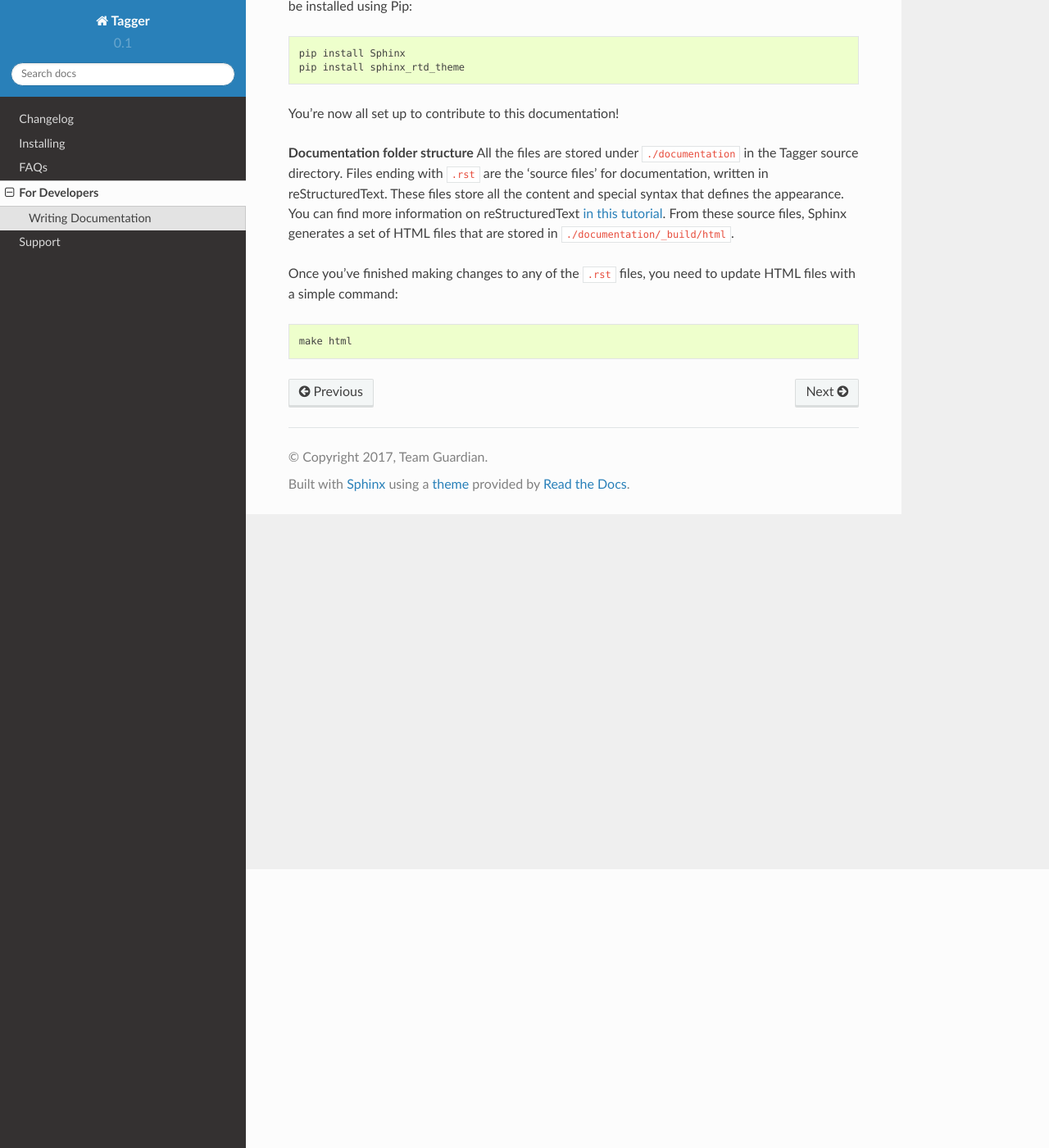
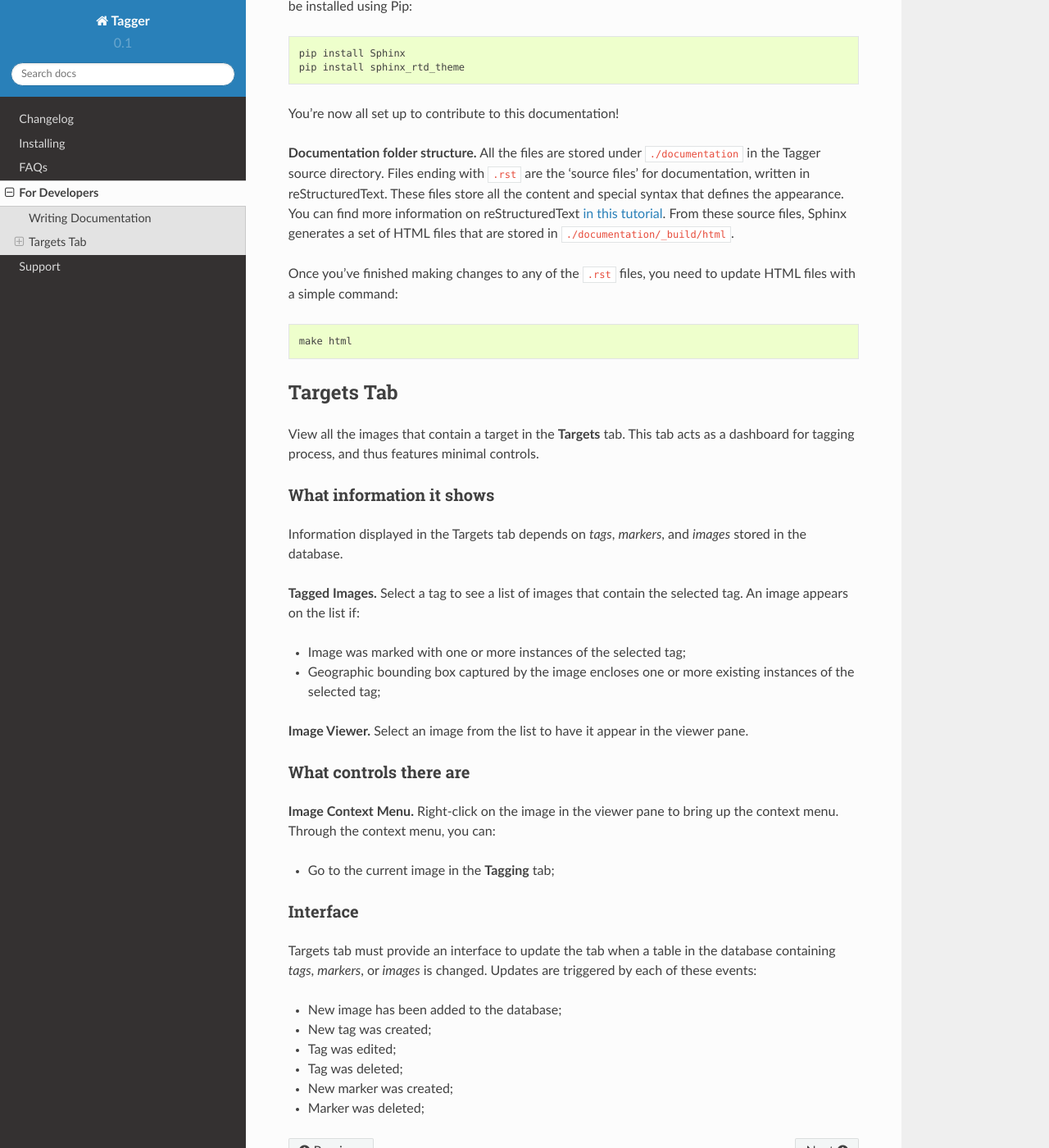
Before and after one commit to Team-Guardian/tagger, a Sphinx documentation site: the page built from documentation/for_developers.rst, in a window 1280 px wide and 1400 px high, scrolled down 340 px. Shown: the whole window at 82% size. Built offline with Sphinx 7.4.7 and the Read the Docs theme 2.0.0, drawn with Linux system fonts in a browser that asks for light colours; some of the changed text lies outside the part shown.

Commit message:
Appended documentation with Targets Tab

```diff
--- a/documentation/for_developers.rst
+++ b/documentation/for_developers.rst
@@ -6,7 +6,7 @@ This section takes a deep dive into the internal workings of Tagger source. It i
 Writing Documentation
 ---------------------
 
-**Dependencies** This documentation is created with `Sphinx <http://www.sphinx-doc.org/en/stable/index.html>`_. To make any changes to it, you will need to get Sphinx and ReadTheDocs theme on your machine. Both Sphinx and ReadTheDocs theme can be installed using Pip:
+**Dependencies.** This documentation is created with `Sphinx <http://www.sphinx-doc.org/en/stable/index.html>`_. To make any changes to it, you will need to get Sphinx and ReadTheDocs theme on your machine. Both Sphinx and ReadTheDocs theme can be installed using Pip:
 
 .. code-block:: bash
 
@@ -15,10 +15,46 @@ Writing Documentation
 
 You're now all set up to contribute to this documentation!
 
-**Documentation folder structure** All the files are stored under ``./documentation`` in the Tagger source directory. Files ending with ``.rst`` are the 'source files' for documentation, written in reStructuredText. These files store all the content and special syntax that defines the appearance. You can find more information on reStructuredText `in this tutorial <https://brandons-sphinx-tutorial.readthedocs.io/en/latest/>`_. From these source files, Sphinx generates a set of HTML files that are stored in ``./documentation/_build/html``.
+**Documentation folder structure.** All the files are stored under ``./documentation`` in the Tagger source directory. Files ending with ``.rst`` are the 'source files' for documentation, written in reStructuredText. These files store all the content and special syntax that defines the appearance. You can find more information on reStructuredText `in this tutorial <https://brandons-sphinx-tutorial.readthedocs.io/en/latest/>`_. From these source files, Sphinx generates a set of HTML files that are stored in ``./documentation/_build/html``.
 
 Once you've finished making changes to any of the ``.rst`` files, you need to update HTML files with a simple command:
 
 .. code-block:: bash
 
 	make html
+
+Targets Tab
+-----------
+
+View all the images that contain a target in the **Targets** tab. This tab acts as a dashboard for tagging process, and thus features minimal controls.
+
+What information it shows
+~~~~~~~~~~~~~~~~~~~~~~~~~
+
+Information displayed in the Targets tab depends on *tags*, *markers*, and *images* stored in the database.
+
+**Tagged Images.** Select a tag to see a list of images that contain the selected tag. An image appears on the list if:
+
+- Image was marked with one or more instances of the selected tag;
+- Geographic bounding box captured by the image encloses one or more existing instances of the selected tag;
+
+**Image Viewer.** Select an image from the list to have it appear in the viewer pane.
+
+What controls there are
+~~~~~~~~~~~~~~~~~~~~~~~
+
+**Image Context Menu.** Right-click on the image in the viewer pane to bring up the context menu. Through the context menu, you can:
+
+- Go to the current image in the **Tagging** tab;
+
+Interface
+~~~~~~~~~
+
+Targets tab must provide an interface to update the tab when a table in the database containing *tags*, *markers*, or *images* is changed. Updates are triggered by each of these events:
+
+- New image has been added to the database;
+- New tag was created;
+- Tag was edited;
+- Tag was deleted;
+- New marker was created;
+- Marker was deleted;
```
